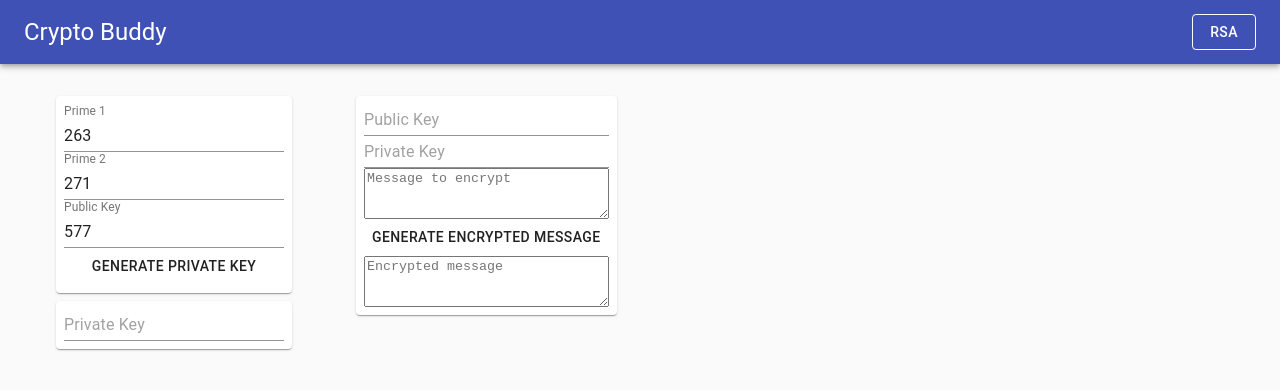
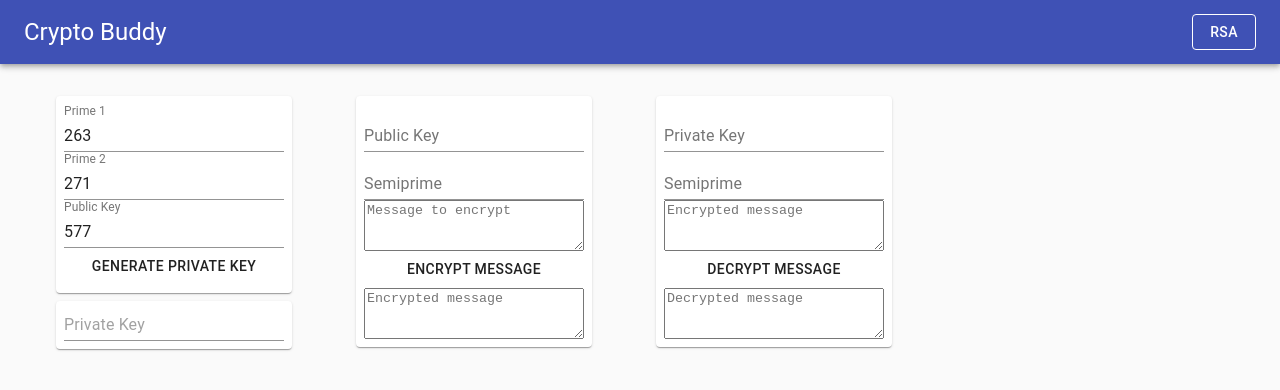
Before and after one commit to ilknarf/crypto-buddy, a React (Create React App) app: page /rsa in a window 1280 px wide. Shown: the top 390 px of the page. Built offline with nearby package versions, Linux system fonts and the light colour scheme.

Commit message:
complete RSA algorithm

```diff
--- a/src/pages/Rsa.js
+++ b/src/pages/Rsa.js
@@ -17,29 +17,40 @@ function setState(setter) {
 }
 
 function Rsa() {
-  let [currentPub, setCurrentPub] = useState(null);
-  let [privateKey, setPrivateKey] = useState(null);
+  let [currentPub, setCurrentPub] = useState('');
+  let [privateKey, setPrivateKey] = useState('');
 
-  let [p1, setP1] = useState(263);
-  let [p2, setP2] = useState(271);
-  let [pub, setPub] = useState(577);
+  let [p1, setP1] = useState('263');
+  let [p2, setP2] = useState('271');
+  let [pub, setPub] = useState('577');
 
-  let [semiprime, setSemiprime] = useState(null);
+  let [semiprime, setSemiprime] = useState('');
 
   let [error, setError] = useState(false);
   let [hidden, setHidden] = useState(true);
   let [helperText, setHelperText] = useState('');
 
   let [message, setMessage] = useState('');
-  let [encryptedMessage, setEncryptedMessage] = useState(null);
+  let [encryptedMessage, setEncryptedMessage] = useState('');
+
+  let [decryptedMessage, setDecryptedMessage] = useState('');
 
   function generatePrivateKey() {
     try {
+      for (let l of [p1, p2, pub]) {
+        if (l.includes('e')) {
+          setHidden(false);
+          setError(true);
+          setHelperText('Error contains "e"');
+          return;
+        }
+      }
+
       let prime1 = BigInt(p1);
       let prime2 = BigInt(p2);
       let publicKey = BigInt(pub);
 
-      setSemiprime(prime1 * prime2);
+      setSemiprime((prime1 * prime2).toString());
 
       const priv = RSA.computePrivateKey(prime1, prime2, publicKey);
 
@@ -56,9 +67,15 @@ function Rsa() {
   }
 
   function encryptMessage() {
-    const encrypted = RSA.encryptMessage(message, BigInt(currentPub), semiprime);
+    const encrypted = RSA.encryptMessage(message, BigInt(currentPub), BigInt(semiprime));
 
     setEncryptedMessage(encrypted);
+  }
+
+  function decryptMessage() {
+    const decrypted = RSA.decryptMessage(encryptedMessage, BigInt(privateKey), BigInt(semiprime));
+
+    setDecryptedMessage(decrypted);
   }
 
   return (
@@ -70,9 +87,9 @@ function Rsa() {
         <Panel>
           <Card>
             <FormControl>
-              <TextField value={p1} error={error} onChange={setState(setP1)} label="Prime 1" />
-              <TextField value={p2} error={error} onChange={setState(setP2)} label="Prime 2" />
-              <TextField value={pub} error={error} onChange={setState(setPub)} label="Public Key" />
+              <TextField value={p1} error={error} type="number" onChange={setState(setP1)} label="Prime 1" />
+              <TextField value={p2} error={error} type="number" onChange={setState(setP2)} label="Prime 2" />
+              <TextField value={pub} error={error} type="number" onChange={setState(setPub)} label="Public Key" />
               <Button onClick={generatePrivateKey}>
                 Generate Private Key
               </Button>
@@ -85,8 +102,8 @@ function Rsa() {
         <Panel>
           <Card>
             <FormControl>
-              <TextField value={currentPub} contentEditable="false" placeholder="Public Key" />
-              <TextField value={privateKey} contentEditable="false" placeholder="Private Key" />
+              <TextField value={currentPub} contentEditable="false" label="Public Key" />
+              <TextField value={semiprime} contentEditable="false" label="Semiprime" />
               <TextareaAutosize
                 rowsMin={3}
                 placeholder="Message to encrypt"
@@ -94,12 +111,35 @@ function Rsa() {
                 onChange={setState(setMessage)}
               />
               <Button onClick={encryptMessage}>
-                Generate Encrypted Message
+                Encrypt Message
               </Button>
               <TextareaAutosize
                 rowsMin={3}
                 placeholder="Encrypted message"
                 value={encryptedMessage}
+                contentEditable="false"
+              />
+            </FormControl>
+          </Card>
+        </Panel>
+        <Panel>
+          <Card>
+            <FormControl>
+              <TextField value={privateKey} contentEditable="false" label="Private Key" />
+              <TextField value={semiprime} contentEditable="false" label="Semiprime" />
+              <TextareaAutosize
+                rowsMin={3}
+                placeholder="Encrypted message"
+                value={encryptedMessage}
+                contentEditable="false"
+              />
+              <Button onClick={decryptMessage}>
+                Decrypt Message
+              </Button>
+              <TextareaAutosize
+                rowsMin={3}
+                placeholder="Decrypted message"
+                value={decryptedMessage}
                 contentEditable="false"
               />
             </FormControl>
```
